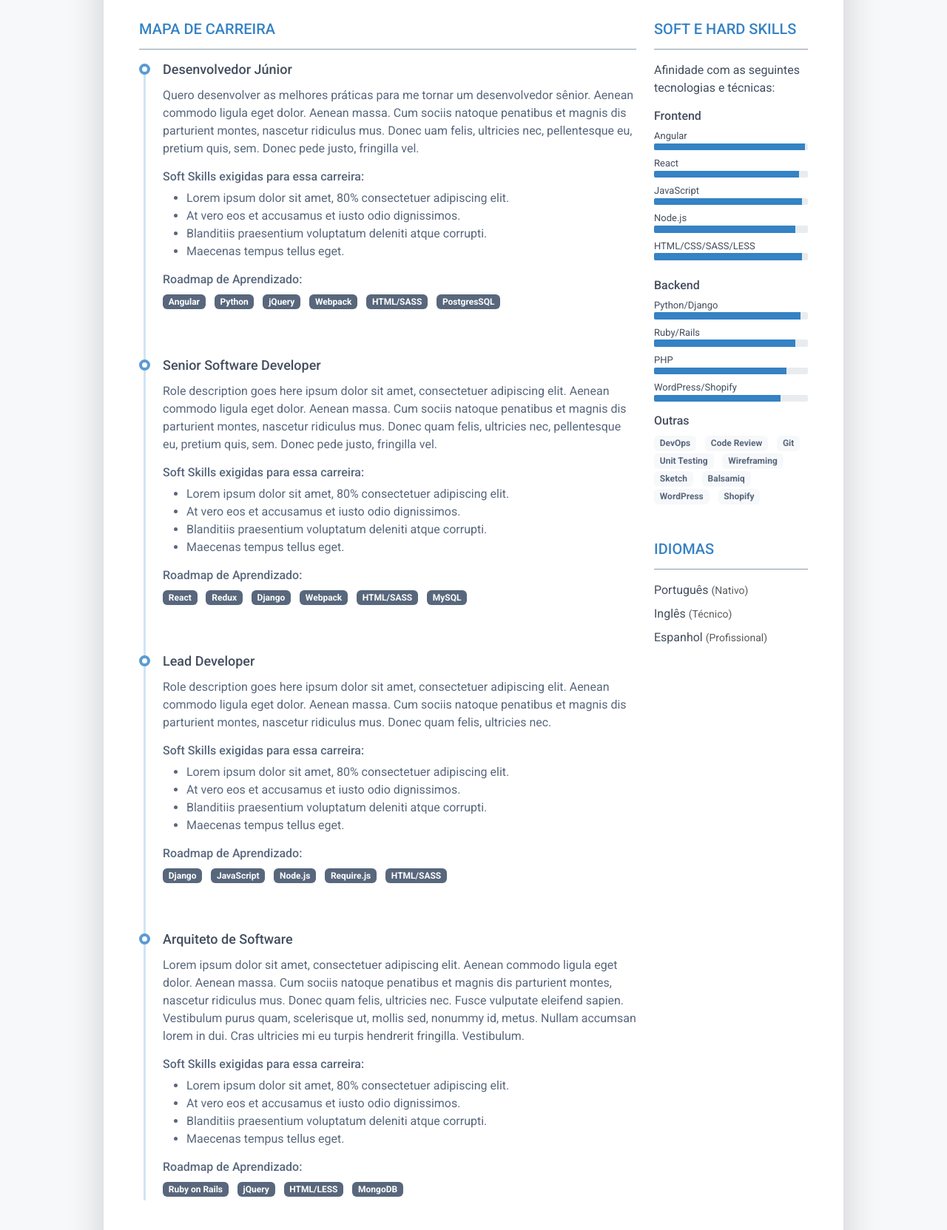
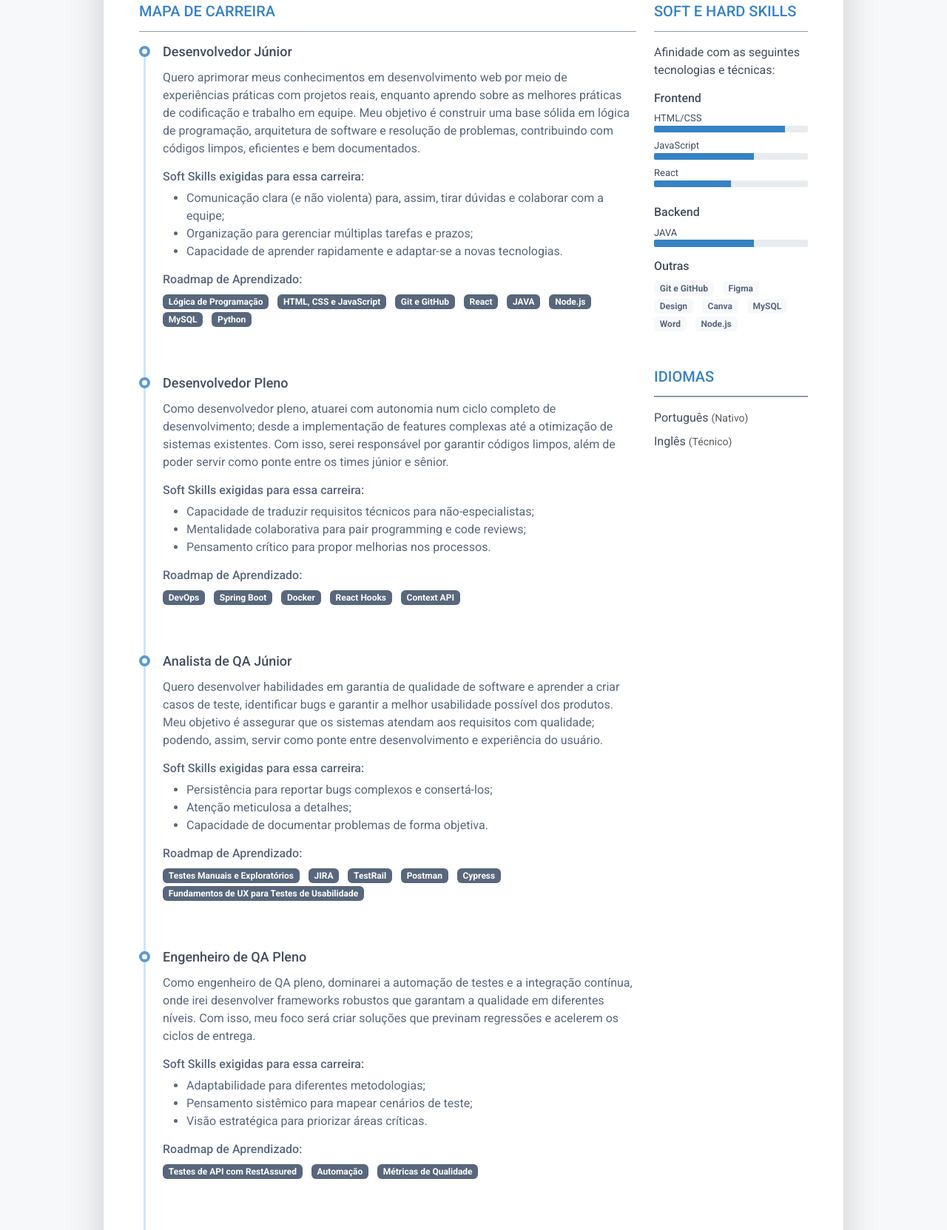
Before and after one commit to NoahCardo/Mapa-de-Carreira, a plain HTML site: page index.html in a window 1280 px wide. Shown: the part 717-2380 px from the top of the page at 74% size. Drawn offline with Linux system fonts and the light colour scheme.

Commit message:
Mapa de Carreira (com Foco em QA!)! 🌈

```diff
--- a/index.html
+++ b/index.html
@@ -1,7 +1,7 @@
 <!DOCTYPE html>
 <html lang="pt-Br">
 
-	<!--
+<!--
 
 		Instruções para manipular os arquivos.
 
@@ -30,7 +30,7 @@
 	<meta name="viewport" content="width=device-width, initial-scale=1.0">
 	<meta name="description" content="">
 	<meta name="author" content="">
-	<link rel="shortcut icon" href="favicon.ico">
+	<link rel="shortcut icon" href="transgender.png">
 
 	<!-- Google Font -->
 	<link href="https://fonts.googleapis.com/css?family=Roboto:300,400,500,700,900" rel="stylesheet">
@@ -55,23 +55,25 @@
 					<div class="col">
 						<div class="row p-4 justify-content-center justify-content-md-between">
 							<div class="primary-info col-auto">
-								<h1 class="name mt-0 mb-1 text-white text-uppercase text-uppercase">Noah Cardozo da Silva</h1>
+								<h1 class="name mt-0 mb-1 text-white text-uppercase text-uppercase">Noah Cardozo da
+									Silva</h1>
 								<div class="title mb-3">Estudante de Desenvolvimento Web</div>
 								<ul class="list-unstyled">
 									<li class="mb-2">
 										<a class="text-link" href="#">
-											<i class="far fa-envelope fa-fw me-2" data-fa-transform="grow-3"></i>noahcardozo.contato@outlook.com
+											<i class="far fa-envelope fa-fw me-2"
+												data-fa-transform="grow-3"></i>noahcardozo.contato@outlook.com
 										</a>
 									</li>
 								</ul>
 							</div>
 							<div class="secondary-info col-auto mt-2">
 								<ul class="resume-social list-unstyled">
-									<li class="mb-3"><a class="text-link" href="https://www.linkedin.com/in/noah-cardozo-714224352" target="_blank">
-												<!-- Altere o link para o seu perfil do LinkedIn -->
+									<li class="mb-3"><a class="text-link"
+											href="https://www.linkedin.com/in/noah-cardozo-714224352" target="_blank">
+											<!-- Altere o link para o seu perfil do LinkedIn -->
 											<span class="fa-container text-center me-2">
-												<i
-													class="fab fa-linkedin-in fa-fw"></i></span>Noah Cardozo</a>
+												<i class="fab fa-linkedin-in fa-fw"></i></span>Noah Cardozo</a>
 									</li>
 									<li class="mb-3">
 										<a class="text-link" href="https://github.com/NoahCardo" target="_blank">
@@ -89,19 +91,29 @@
 			</header>
 			<div class="resume-body p-5">
 				<section class="resume-section summary-section mb-5">
-					<h2 class="resume-section-title text-uppercase font-weight-bold pb-3 mb-3">É um prazer tê-lo por aqui; seja muito bem-vinde!~</h2>
+					<h2 class="resume-section-title text-uppercase font-weight-bold pb-3 mb-3">É um prazer tê-lo por
+						aqui; seja muito bem-vinde!~</h2>
 					<div class="resume-section-content">
-						<p class="mb-0"> Olá a todes! Sou Noah Cardozo; uma pessoa transgênero (algo ao qual sempre me orgulharei em expressar!), de 19 anos de idade, completamente apaixonado pela cultura geek desde a infância! Dentre este nicho, posso dizer que a maior de minhas paixões seria a por jogos; adoro todos os seus tipos, mas, em especial, os jogos eletrônicos!
+						<p class="mb-0"> Olá a todes! Sou Noah Cardozo; uma pessoa transgênero (algo ao qual sempre me
+							orgulharei em expressar!), de 19 anos de idade, completamente apaixonado pela cultura geek
+							desde a infância! Dentre este nicho, posso dizer que a maior de minhas paixões seria a por
+							jogos; adoro todos os seus tipos, mas, em especial, os jogos eletrônicos!
 							<br>
-Com isso, sempre fui curioso quanto aos processos por trás de seu funcionamento... Curiosidade esta que me levou a adentrar o mundo da tecnologia como um estudante de Desenvolvimento Web Java pelo Instituto PROA!
+							Com isso, sempre fui curioso quanto aos processos por trás de seu funcionamento...
+							Curiosidade esta que me levou a adentrar o mundo da tecnologia como um estudante de
+							Desenvolvimento Web Java pelo Instituto PROA!
 							<br>
-Assim, atualmente exerço a função de Desenvolvedor Front-End e Designer no Projeto DemoDay Zeelus — Uma plataforma voltada ao suporte para acompanhantes informais de pessoas com condições atípicas.
+							Sou empático e trabalho muito bem em equipe, sempre preocupado em escutar a todos e criar,
+							assim, um ambiente respeitoso, inclusivo e acolhedor!
+							Além disso, assim como citado anteriormente, junto a elementos da cultura geek, também adoro
+							gatos, doces e arte!
 							<br>
-Sou empático e trabalho muito bem em equipe, sempre preocupado em escutar a todos e criar, assim, um ambiente respeitoso, inclusivo e acolhedor!
-Além disso, assim como citado anteriormente, junto a elementos da cultura geek, também adoro gatos, doces e arte!</p>
+							Busco oportunidades na área de tecnologia que possam continuar a me fazer crescer!
+						</p>
 
 						<!-- Altere o link para um PDF do seu Curriculo -->
-						<a class="btn" href="./Currículo - Noah Cardozo da Silva.pdf" target="_blank">Baixar o meu CV</a>
+						<a class="btn" href="./Currículo - Noah Cardozo da Silva.pdf" target="_blank">Baixar o meu
+							CV</a>
 					</div>
 				</section>
 				<div class="row">
@@ -116,44 +128,50 @@ Além disso, assim como citado anteriormente, junto a elementos da cultura geek,
 										<div class="resume-timeline-item-header mb-2">
 											<div class="d-flex flex-column flex-md-row">
 												<h3 class="resume-position-title font-weight-bold mb-1">Desenvolvedor
-													Júnior
-												</h3>
+													Júnior</h3>
 											</div>
 										</div>
 										<div class="resume-timeline-item-desc">
-											<p>Quero desenvolver as melhores práticas para me tornar
-												um desenvolvedor sênior. Aenean commodo ligula eget dolor. Aenean massa.
-												Cum sociis natoque penatibus et magnis dis parturient montes, nascetur
-												ridiculus mus. Donec uam felis, ultricies nec, pellentesque eu, pretium
-												quis, sem. Donec
-												pede justo, fringilla vel.</p>
+											<p>Quero aprimorar meus conhecimentos em desenvolvimento web por meio de
+												experiências práticas com projetos reais, enquanto aprendo sobre as
+												melhores práticas de codificação e trabalho em equipe. Meu objetivo é
+												construir uma base sólida em lógica de programação, arquitetura de
+												software e resolução de problemas, contribuindo com códigos limpos,
+												eficientes e bem documentados.
 											</p>
 											<h4 class="resume-timeline-item-desc-heading font-weight-bold">
 												Soft Skills exigidas para essa carreira:
 											</h4>
 											<ul>
-												<li>Lorem ipsum dolor sit amet, 80% consectetuer adipiscing elit.</li>
-												<li>At vero eos et accusamus et iusto odio dignissimos.</li>
-												<li>Blanditiis praesentium voluptatum deleniti atque corrupti.</li>
-												<li>Maecenas tempus tellus eget.</li>
+												<li>Comunicação clara (e não violenta) para, assim, tirar dúvidas e
+													colaborar com a equipe;</li>
+												<li>Organização para gerenciar múltiplas tarefas e prazos;</li>
+												<li>Capacidade de aprender rapidamente e adaptar-se a novas tecnologias.
+												</li>
 											</ul>
 											<h4 class="resume-timeline-item-desc-heading font-weight-bold">
 												Roadmap de Aprendizado:</h4>
 											</h4>
 											<ul class="list-inline">
 												<li class="list-inline-item">
-													<span class="badge bg-secondary badge-pill">Angular</span>
+													<span class="badge bg-secondary badge-pill">Lógica de
+														Programação</span>
 												</li>
 												<li class="list-inline-item"><span
+														class="badge bg-secondary badge-pill">HTML, CSS e
+														JavaScript</span></li>
+												<li class="list-inline-item"><span
+														class="badge bg-secondary badge-pill">Git e GitHub</span></li>
+												<li class="list-inline-item"><span
+														class="badge bg-secondary badge-pill">React</span></li>
+												<li class="list-inline-item"><span
+														class="badge bg-secondary badge-pill">JAVA</span></li>
+												<li class="list-inline-item"><span
+														class="badge bg-secondary badge-pill">Node.js</span></li>
+												<li class="list-inline-item"><span
+														class="badge bg-secondary badge-pill">MySQL</span></li>
+												<li class="list-inline-item"><span
 														class="badge bg-secondary badge-pill">Python</span></li>
-												<li class="list-inline-item"><span
-														class="badge bg-secondary badge-pill">jQuery</span></li>
-												<li class="list-inline-item"><span
-														class="badge bg-secondary badge-pill">Webpack</span></li>
-												<li class="list-inline-item"><span
-														class="badge bg-secondary badge-pill">HTML/SASS</span></li>
-												<li class="list-inline-item"><span
-														class="badge bg-secondary badge-pill">PostgresSQL</span></li>
 											</ul>
 										</div>
 
@@ -163,40 +181,39 @@ Além disso, assim como citado anteriormente, junto a elementos da cultura geek,
 
 										<div class="resume-timeline-item-header mb-2">
 											<div class="d-flex flex-column flex-md-row">
-												<h3 class="resume-position-title font-weight-bold mb-1">Senior Software
-													Developer</h3>
+												<h3 class="resume-position-title font-weight-bold mb-1">Desenvolvedor
+													Pleno</h3>
 											</div>
 										</div>
 										<div class="resume-timeline-item-desc">
-											<p>Role description goes here ipsum dolor sit amet, consectetuer adipiscing
-												elit. Aenean commodo ligula eget dolor. Aenean massa. Cum sociis natoque
-												penatibus et magnis dis parturient montes, nascetur ridiculus mus. Donec
-												quam felis, ultricies nec, pellentesque eu, pretium quis, sem. Donec
-												pede justo, fringilla vel.</p>
+											<p>Como desenvolvedor pleno, atuarei com autonomia num ciclo completo de
+												desenvolvimento; desde a implementação de features complexas até a
+												otimização de sistemas existentes. Com isso, serei responsável por
+												garantir códigos limpos, além de poder servir como ponte entre os times
+												júnior e sênior.
+											</p>
 											<h4 class="resume-timeline-item-desc-heading font-weight-bold">
 												Soft Skills exigidas para essa carreira:
 											</h4>
 											<ul>
-												<li>Lorem ipsum dolor sit amet, 80% consectetuer adipiscing elit.</li>
-												<li>At vero eos et accusamus et iusto odio dignissimos.</li>
-												<li>Blanditiis praesentium voluptatum deleniti atque corrupti.</li>
-												<li>Maecenas tempus tellus eget.</li>
+												<li>Capacidade de traduzir requisitos técnicos para não-especialistas;
+												</li>
+												<li>Mentalidade colaborativa para pair programming e code reviews;</li>
+												<li>Pensamento crítico para propor melhorias nos processos.</li>
 											</ul>
 											<h4 class="resume-timeline-item-desc-heading font-weight-bold">
 												Roadmap de Aprendizado:</h4>
 											<ul class="list-inline">
 												<li class="list-inline-item"><span
-														class="badge bg-secondary badge-pill">React</span></li>
+														class="badge bg-secondary badge-pill">DevOps</span></li>
 												<li class="list-inline-item"><span
-														class="badge bg-secondary badge-pill">Redux</span></li>
+														class="badge bg-secondary badge-pill">Spring Boot</span></li>
 												<li class="list-inline-item"><span
-														class="badge bg-secondary badge-pill">Django</span></li>
+														class="badge bg-secondary badge-pill">Docker</span></li>
 												<li class="list-inline-item"><span
-														class="badge bg-secondary badge-pill">Webpack</span></li>
+														class="badge bg-secondary badge-pill">React Hooks</span></li>
 												<li class="list-inline-item"><span
-														class="badge bg-secondary badge-pill">HTML/SASS</span></li>
-												<li class="list-inline-item"><span
-														class="badge bg-secondary badge-pill">MySQL</span></li>
+														class="badge bg-secondary badge-pill">Context API</span></li>
 											</ul>
 										</div>
 
@@ -206,83 +223,85 @@ Além disso, assim como citado anteriormente, junto a elementos da cultura geek,
 
 										<div class="resume-timeline-item-header mb-2">
 											<div class="d-flex flex-column flex-md-row">
-												<h3 class="resume-position-title font-weight-bold mb-1">Lead Developer
-												</h3>
-
+												<h3 class="resume-position-title font-weight-bold mb-1">Analista de QA
+													Júnior</h3>
 											</div>
 										</div>
 										<div class="resume-timeline-item-desc">
-											<p>Role description goes here ipsum dolor sit amet, consectetuer adipiscing
-												elit. Aenean commodo ligula eget dolor. Aenean massa. Cum sociis natoque
-												penatibus et magnis dis parturient montes, nascetur ridiculus mus. Donec
-												quam felis, ultricies nec.</p>
+											<p>Quero desenvolver habilidades em garantia de qualidade de software e
+												aprender a criar casos de teste, identificar bugs e garantir a melhor
+												usabilidade possível dos produtos. Meu objetivo é assegurar que os
+												sistemas
+												atendam aos requisitos com qualidade; podendo, assim, servir como ponte
+												entre
+												desenvolvimento e experiência do usuário.</p>
 											<h4 class="resume-timeline-item-desc-heading font-weight-bold">
 												Soft Skills exigidas para essa carreira:
 											</h4>
 											<ul>
-												<li>Lorem ipsum dolor sit amet, 80% consectetuer adipiscing elit.</li>
-												<li>At vero eos et accusamus et iusto odio dignissimos.</li>
-												<li>Blanditiis praesentium voluptatum deleniti atque corrupti.</li>
-												<li>Maecenas tempus tellus eget.</li>
+												<li>Persistência para reportar bugs complexos e consertá-los;</li>
+												<li>Atenção meticulosa a detalhes;</li>
+												<li>Capacidade de documentar problemas de forma objetiva.</li>
 											</ul>
 											<h4 class="resume-timeline-item-desc-heading font-weight-bold">
 												Roadmap de Aprendizado:</h4>
 											<ul class="list-inline">
 												<li class="list-inline-item"><span
-														class="badge bg-secondary badge-pill">Django</span></li>
+														class="badge bg-secondary badge-pill">Testes Manuais e
+														Exploratórios</span></li>
 												<li class="list-inline-item"><span
-														class="badge bg-secondary badge-pill">JavaScript</span></li>
+														class="badge bg-secondary badge-pill">JIRA</span></li>
 												<li class="list-inline-item"><span
-														class="badge bg-secondary badge-pill">Node.js</span></li>
+														class="badge bg-secondary badge-pill">TestRail</span></li>
 												<li class="list-inline-item"><span
-														class="badge bg-secondary badge-pill">Require.js</span></li>
+														class="badge bg-secondary badge-pill">Postman</span></li>
 												<li class="list-inline-item"><span
-														class="badge bg-secondary badge-pill">HTML/SASS</span></li>
+														class="badge bg-secondary badge-pill">Cypress</span></li>
+												<li class="list-inline-item"><span
+														class="badge bg-secondary badge-pill">Fundamentos de UX para
+														Testes de Usabilidade</span></li>
 											</ul>
 										</div>
 
 									</article>
 
-									<article class="resume-timeline-item position-relative">
+									<article class="resume-timeline-item position-relative pb-5">
 
 										<div class="resume-timeline-item-header mb-2">
 											<div class="d-flex flex-column flex-md-row">
-												<h3 class="resume-position-title font-weight-bold mb-1">
-													Arquiteto de Software
-												</h3>
+												<h3 class="resume-position-title font-weight-bold mb-1">Engenheiro de QA
+													Pleno</h3>
 											</div>
 										</div>
 										<div class="resume-timeline-item-desc">
-											<p>Lorem ipsum dolor sit amet, consectetuer adipiscing
-												elit. Aenean commodo ligula eget dolor. Aenean massa. Cum sociis natoque
-												penatibus et magnis dis parturient montes, nascetur ridiculus mus. Donec
-												quam felis, ultricies nec. Fusce vulputate eleifend sapien. Vestibulum
-												purus quam, scelerisque ut, mollis sed, nonummy id, metus. Nullam
-												accumsan lorem in dui. Cras ultricies mi eu turpis hendrerit fringilla.
-												Vestibulum.</p>
+											<p>Como engenheiro de QA pleno, dominarei a automação de testes e a
+												integração contínua, onde irei desenvolver frameworks robustos que
+												garantam a qualidade em diferentes níveis. Com isso, meu foco será criar
+												soluções que previnam regressões e acelerem os ciclos de entrega.</p>
 											<h4 class="resume-timeline-item-desc-heading font-weight-bold">
 												Soft Skills exigidas para essa carreira:
 											</h4>
 											<ul>
-												<li>Lorem ipsum dolor sit amet, 80% consectetuer adipiscing elit.</li>
-												<li>At vero eos et accusamus et iusto odio dignissimos.</li>
-												<li>Blanditiis praesentium voluptatum deleniti atque corrupti.</li>
-												<li>Maecenas tempus tellus eget.</li>
+												<li>Adaptabilidade para diferentes metodologias;</li>
+												<li>Pensamento sistêmico para mapear cenários de teste;</li>
+												<li>Visão estratégica para priorizar áreas críticas.</li>
 											</ul>
 											<h4 class="resume-timeline-item-desc-heading font-weight-bold">
 												Roadmap de Aprendizado:</h4>
 											<ul class="list-inline">
 												<li class="list-inline-item"><span
-														class="badge bg-secondary badge-pill">Ruby on Rails</span></li>
+														class="badge bg-secondary badge-pill">Testes de API com
+														RestAssured</span></li>
 												<li class="list-inline-item"><span
-														class="badge bg-secondary badge-pill">jQuery</span></li>
+														class="badge bg-secondary badge-pill">Automação</span></li>
 												<li class="list-inline-item"><span
-														class="badge bg-secondary badge-pill">HTML/LESS</span></li>
-												<li class="list-inline-item"><span
-														class="badge bg-secondary badge-pill">MongoDB</span></li>
+														class="badge bg-secondary badge-pill">Métricas de
+														Qualidade</span></li>
 											</ul>
 										</div>
+
 									</article>
+
 								</div>
 							</div>
 						</section>
@@ -297,10 +316,18 @@ Além disso, assim como citado anteriormente, junto a elementos da cultura geek,
 									<h4 class="resume-skills-cat font-weight-bold">Frontend</h4>
 									<ul class="list-unstyled mb-4">
 										<li class="mb-2">
-											<div class="resume-skill-name">Angular</div>
+											<div class="resume-skill-name">HTML/CSS</div>
 											<div class="progress resume-progress">
 												<div class="progress-bar theme-progress-bar-dark" role="progressbar"
-													style="width: 98%" aria-valuenow="25" aria-valuemin="0"
+													style="width: 85%" aria-valuenow="25" aria-valuemin="0"
+													aria-valuemax="100"></div>
+											</div>
+										</li>
+										<li class="mb-2">
+											<div class="resume-skill-name">JavaScript</div>
+											<div class="progress resume-progress">
+												<div class="progress-bar theme-progress-bar-dark" role="progressbar"
+													style="width: 65%" aria-valuenow="25" aria-valuemin="0"
 													aria-valuemax="100"></div>
 											</div>
 										</li>
@@ -308,35 +335,9 @@ Além disso, assim como citado anteriormente, junto a elementos da cultura geek,
 											<div class="resume-skill-name">React</div>
 											<div class="progress resume-progress">
 												<div class="progress-bar theme-progress-bar-dark" role="progressbar"
-													style="width: 94%" aria-valuenow="25" aria-valuemin="0"
+													style="width: 50%" aria-valuenow="25" aria-valuemin="0"
 													aria-valuemax="100"></div>
 											</div>
-										</li>
-										<li class="mb-2">
-											<div class="resume-skill-name">JavaScript</div>
-											<div class="progress resume-progress">
-												<div class="progress-bar theme-progress-bar-dark" role="progressbar"
-													style="width: 96%" aria-valuenow="25" aria-valuemin="0"
-													aria-valuemax="100"></div>
-											</div>
-										</li>
-
-										<li class="mb-2">
-											<div class="resume-skill-name">Node.js</div>
-											<div class="progress resume-progress">
-												<div class="progress-bar theme-progress-bar-dark" role="progressbar"
-													style="width: 92%" aria-valuenow="25" aria-valuemin="0"
-													aria-valuemax="100"></div>
-											</div>
-										</li>
-										<li class="mb-2">
-											<div class="resume-skill-name">HTML/CSS/SASS/LESS</div>
-											<div class="progress resume-progress">
-												<div class="progress-bar theme-progress-bar-dark" role="progressbar"
-													style="width: 96%" aria-valuenow="25" aria-valuemin="0"
-													aria-valuemax="100"></div>
-											</div>
-										</li>
 									</ul>
 								</div>
 
@@ -344,57 +345,31 @@ Além disso, assim como citado anteriormente, junto a elementos da cultura geek,
 									<h4 class="resume-skills-cat font-weight-bold">Backend</h4>
 									<ul class="list-unstyled">
 										<li class="mb-2">
-											<div class="resume-skill-name">Python/Django</div>
+											<div class="resume-skill-name">JAVA</div>
 											<div class="progress resume-progress">
 												<div class="progress-bar theme-progress-bar-dark" role="progressbar"
-													style="width: 95%" aria-valuenow="25" aria-valuemin="0"
+													style="width: 65%" aria-valuenow="25" aria-valuemin="0"
 													aria-valuemax="100"></div>
 											</div>
-										</li>
-										<li class="mb-2">
-											<div class="resume-skill-name">Ruby/Rails</div>
-											<div class="progress resume-progress">
-												<div class="progress-bar theme-progress-bar-dark" role="progressbar"
-													style="width: 92%" aria-valuenow="25" aria-valuemin="0"
-													aria-valuemax="100"></div>
-											</div>
-										</li>
-										<li class="mb-2">
-											<div class="resume-skill-name">PHP</div>
-											<div class="progress resume-progress">
-												<div class="progress-bar theme-progress-bar-dark" role="progressbar"
-													style="width: 86%" aria-valuenow="25" aria-valuemin="0"
-													aria-valuemax="100"></div>
-											</div>
-										</li>
-										<li class="mb-2">
-											<div class="resume-skill-name">WordPress/Shopify</div>
-											<div class="progress resume-progress">
-												<div class="progress-bar theme-progress-bar-dark" role="progressbar"
-													style="width: 82%" aria-valuenow="25" aria-valuemin="0"
-													aria-valuemax="100"></div>
-											</div>
-										</li>
 									</ul>
 								</div>
 
 								<div class="resume-skill-item">
 									<h4 class="resume-skills-cat font-weight-bold">Outras</h4>
 									<ul class="list-inline">
-										<li class="list-inline-item"><span class="badge badge-light">DevOps</span></li>
-										<li class="list-inline-item"><span class="badge badge-light">Code Review</span>
+										<li class="list-inline-item"><span class="badge badge-light">Git e GitHub</span>
 										</li>
-										<li class="list-inline-item"><span class="badge badge-light">Git</span></li>
-										<li class="list-inline-item"><span class="badge badge-light">Unit Testing</span>
+										<li class="list-inline-item"><span class="badge badge-light">Figma</span>
 										</li>
-										<li class="list-inline-item"><span class="badge badge-light">Wireframing</span>
+										<li class="list-inline-item"><span class="badge badge-light">Design</span>
 										</li>
-										<li class="list-inline-item"><span class="badge badge-light">Sketch</span></li>
-										<li class="list-inline-item"><span class="badge badge-light">Balsamiq</span>
+										<li class="list-inline-item"><span class="badge badge-light">Canva</span>
 										</li>
-										<li class="list-inline-item"><span class="badge badge-light">WordPress</span>
+										<li class="list-inline-item"><span class="badge badge-light">MySQL</span>
 										</li>
-										<li class="list-inline-item"><span class="badge badge-light">Shopify</span></li>
+										<li class="list-inline-item"><span class="badge badge-light">Word</span>
+										</li>
+										<li class="list-inline-item"><span class="badge badge-light">Node.js</span></li>
 									</ul>
 								</div>
 							</div>
@@ -410,8 +385,6 @@ Além disso, assim como citado anteriormente, junto a elementos da cultura geek,
 									<li class="mb-2 align-middle"><span
 											class="resume-lang-name font-weight-bold">Inglês</span> <small
 											class="text-muted font-weight-normal">(Técnico)</small></li>
-									<li><span class="resume-lang-name font-weight-bold">Espanhol</span> <small
-											class="text-muted font-weight-normal">(Profissional)</small></li>
 								</ul>
 							</div>
 						</section>
```
Also changed, not shown: favicon.ico (deleted), transgender.png (added).
